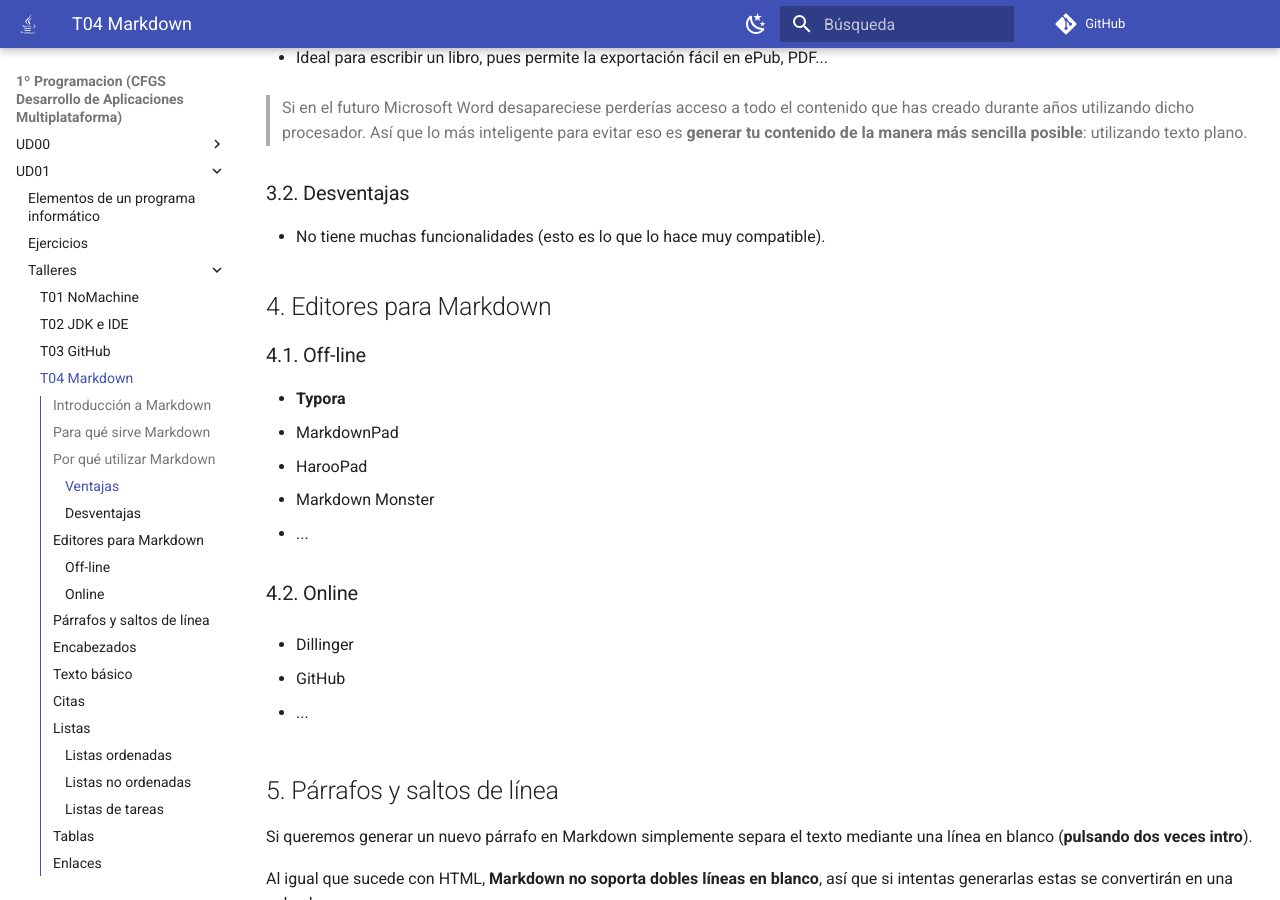
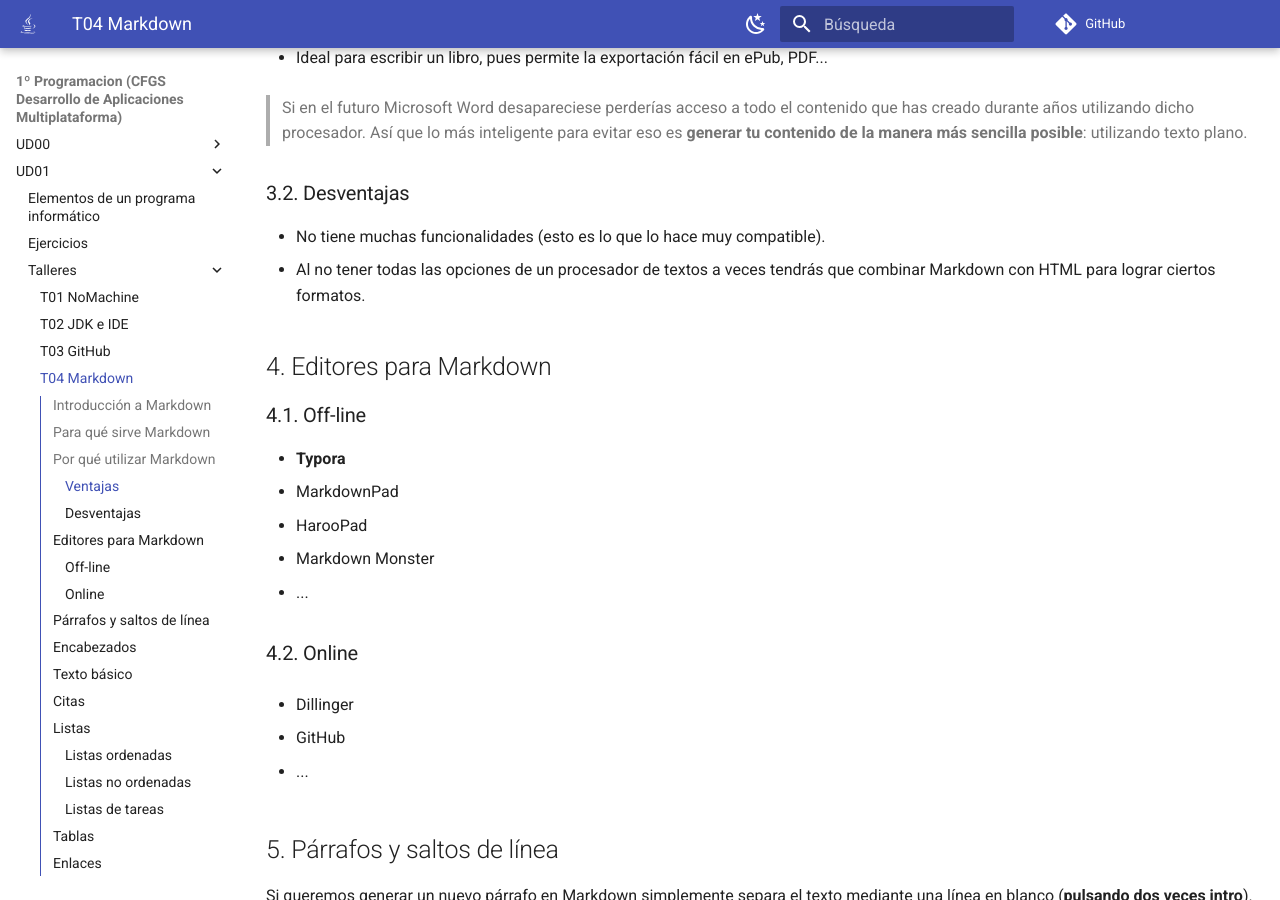
Before and after one commit to martinezpenya/1DAMProgramacion, an MkDocs documentation site: the page built from docs/UD01/UD01_T04_Markdown.md, in a window 1280 px wide and 900 px high, scrolled down 1347 px. Built offline with MkDocs 1.6.1 and Material for MkDocs 9.7.7, drawn with Linux system fonts in a browser that asks for light colours; emoji names are drawn with the system emoji font; comment, search, counter and statistics services are not loaded.

Commit message:
Update UD01_T04_Markdown.md
He añadido un segundo punto en la lista de desventajas aclarando que Markdown a veces requiere complementarse con HTML para ciertos formatos.

```diff
--- a/docs/UD01/UD01_T04_Markdown.md
+++ b/docs/UD01/UD01_T04_Markdown.md
@@ -37,6 +37,7 @@ Gracias a la simplicidad de su sintaxis podrás utilizarlo siempre que necesites
 ### Desventajas
 
 - No tiene muchas funcionalidades (esto es lo que lo hace muy compatible).
+- Al no tener todas las opciones de un procesador de textos a veces tendrás que combinar Markdown con HTML para lograr ciertos formatos.
 
 ## Editores para Markdown
 
```
